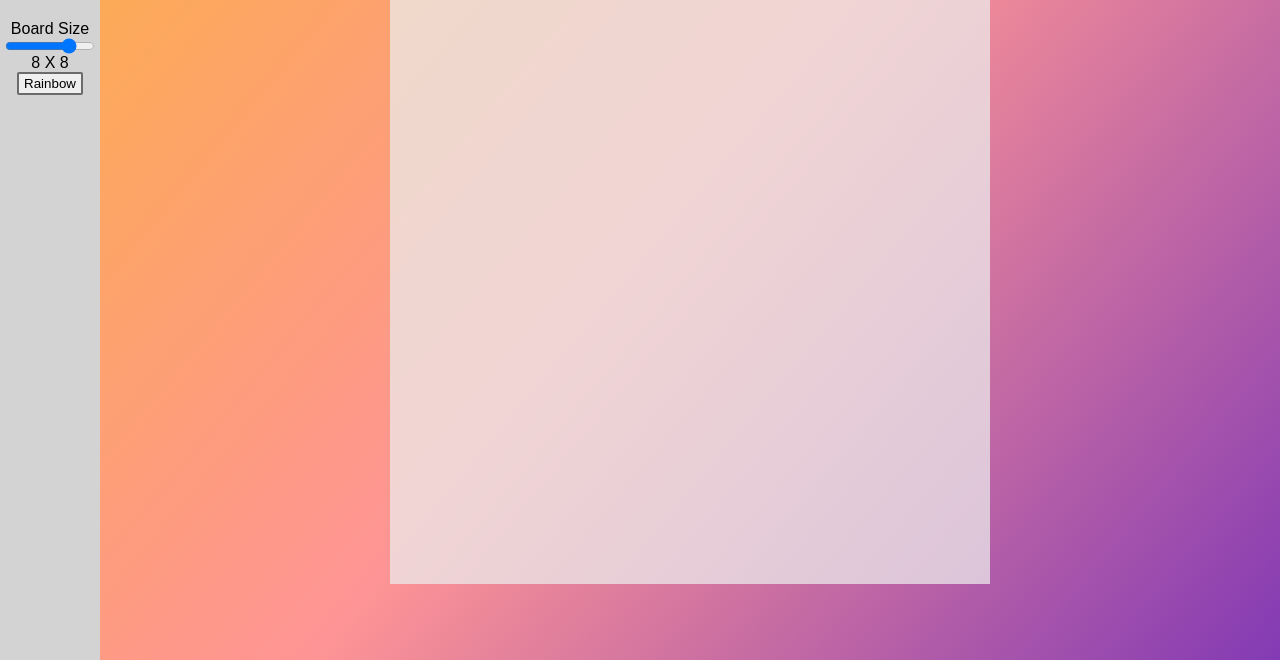
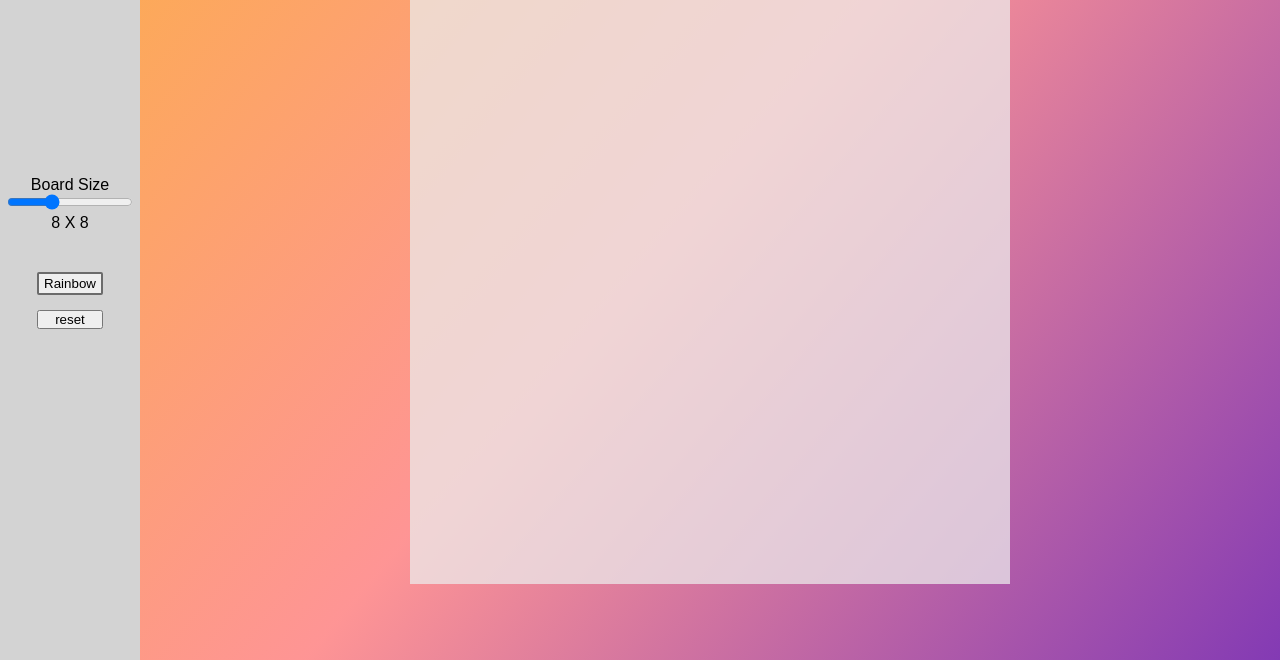
Before and after one commit to Endzelisp/etch-a-sketch, a plain HTML site: page index.html in a window 1280 px wide. Shown: the part 140-800 px from the top of the page. Drawn offline with Linux system fonts and the light colour scheme; a web font is replaced by a local one.

Commit message:
Refactor control panel layout

```diff
--- a/index.html
+++ b/index.html
@@ -12,10 +12,15 @@
 <body>
   <div class="main-container">
     <div class="controls">
-      <p>Board Size</p>
-      <input type="range" min="2" max="10" step="2" id="board-size" value="8">
-      <p id="board-size-value"></p>
-      <button id="rainbow">Rainbow</button>
+      <div class="controls__size">
+        <p>Board Size</p>
+        <input type="range" min="2" max="20" step="2" id="board-size" value="8">
+        <p id="board-size-value"></p>
+      </div>
+      <div class="buttons-container">
+        <button id="rainbow">Rainbow</button>
+        <button type="reset">reset</button>
+      </div>
     </div>
     <div class="container">
       <h1>Etch-a-Sketch</h1>
--- a/styles.css
+++ b/styles.css
@@ -16,7 +16,7 @@
 
 .main-container {
   display: grid;
-  grid-template-columns: 100px auto;
+  grid-template-columns: 140px auto;
   height: 100vh;
   background: rgb(131,58,180);
   background: linear-gradient(310deg, rgba(131,58,180,1) 0%, rgba(253,29,29,0.47) 50%, rgba(252,176,69,1) 100%);
@@ -26,8 +26,26 @@
   display: flex;
   flex-direction: column;
   align-items: center;
-  padding-top: 20vh;
+  justify-content: center;
+  gap: 40px;
   background-color: lightgray;
+}
+
+.controls .controls__size {
+  width: 100%;
+  text-align: center;
+}
+
+.controls .buttons-container {
+  display: flex;
+  flex-direction: column;
+  align-items: center;
+  justify-content: center;
+}
+
+.controls .buttons-container * {
+  width: 100%;
+  margin-bottom: 15px;
 }
 
 #rainbow {
@@ -36,7 +54,8 @@
   padding: 2px 5px;
 }
 .active {
-  border: 3px solid rgb(49, 49, 49) !important;
+  border: 2px solid rgb(0, 3, 185) !important;
+  color: rgb(0, 3, 185);
 }
 
 .container {
```
